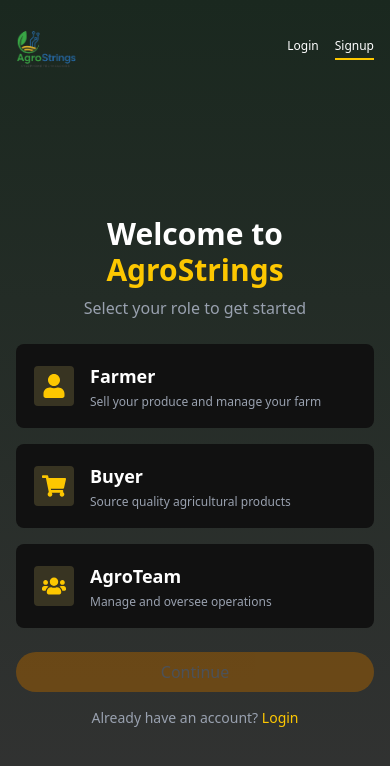
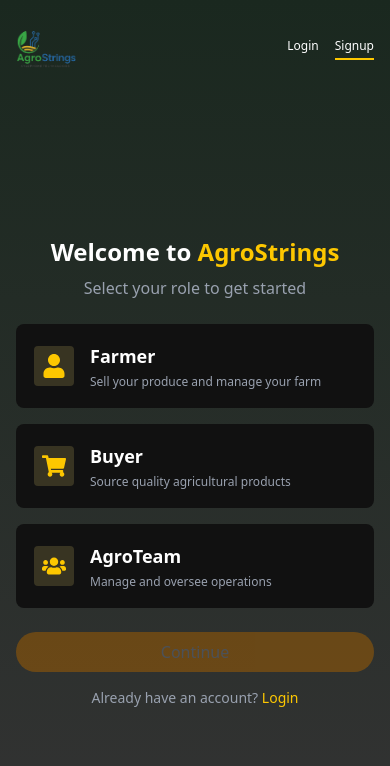
Before and after one commit to XYLOPHONE-TEC/agrostringsv1, a React (Vite) app: page /get-started in a window 390 px wide. Shown: the top 766 px of the page. Built offline with nearby package versions, Linux system fonts and the light colour scheme.

Commit message:
modified the text size in the getstarted file

```diff
--- a/src/pages/get-started.jsx
+++ b/src/pages/get-started.jsx
@@ -61,7 +61,7 @@ export default function GetStarted() {
 
       {/* Main Content */}
       <main className="mt-2 sm:mt-6 flex-grow flex flex-col items-center justify-center px-4">
-        <h1 className="text-3xl sm:text-3xl md:text-5xl lg:text-5xl font-bold mb-2 text-center">
+        <h1 className="text-2xl sm:text-3xl md:text-5xl lg:text-5xl font-bold mb-2 text-center">
           <span className="text-white">Welcome to </span>
           <span className="text-yellow-400">AgroStrings</span>
         </h1>
```
